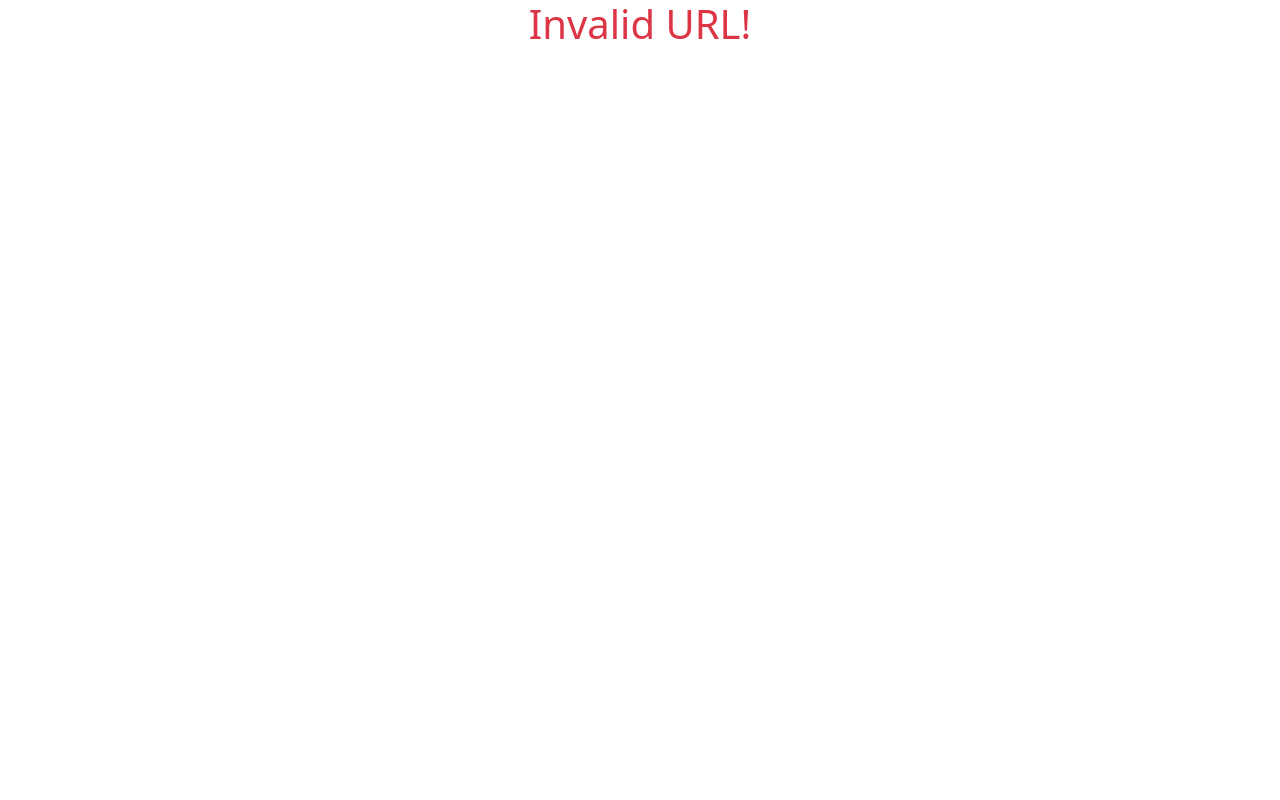
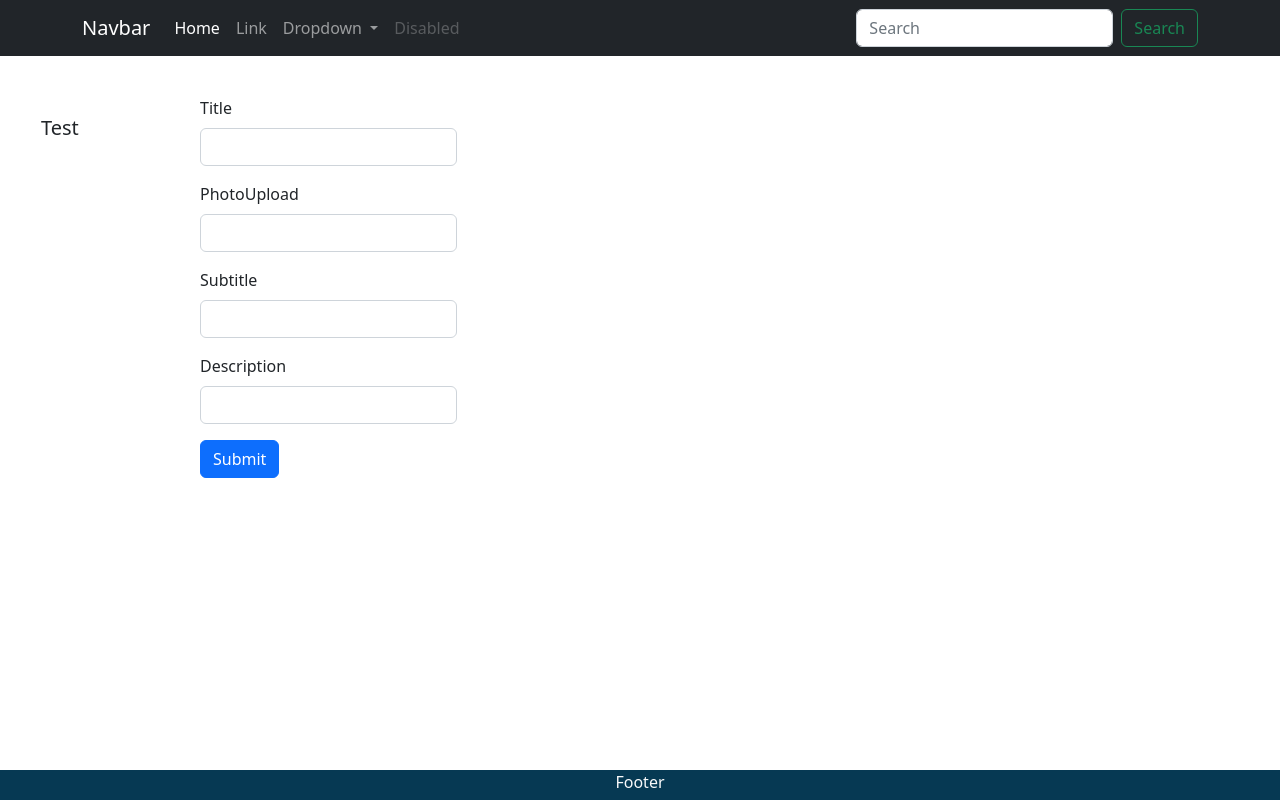
Before and after one commit to shutirtha-roy/angular-task, an Angular app in the folder src/angular-taskThree/: page /movie-form in a window 1280 px wide. Built offline with nearby package versions, Linux system fonts and the light colour scheme.

Commit message:
Movie Form Added

```diff
--- /dev/null
+++ b/src/angular-taskThree/src/app/pages/movie-form/movie-form.component.html
@@ -0,0 +1,25 @@
+<div class="mt-4">
+    <form (ngSubmit)="onSubmit(myForm)" #myForm="ngForm">
+      <div class="mb-3">
+        <label for="title" class="form-label">Title</label>
+        <input type="text" class="form-control" id="title" name="title" ngModel/>
+      </div>
+
+      <div class="mb-3">
+        <label for="photoUpload" class="form-label">PhotoUpload</label>
+        <input type="text" class="form-control" id="photoUpload" name="photoUpload" ngModel/>
+      </div>
+
+      <div class="mb-3">
+        <label for="subtitle" class="form-label">Subtitle</label>
+        <input type="text" class="form-control" id="subtitle" name="subtitle" ngModel/>
+      </div>
+
+      <div class="mb-3">
+        <label for="description" class="form-label">Description</label>
+        <input type="password" class="form-control" id="description" name="description" ngModel/>
+      </div>
+
+      <button type="submit" class="btn btn-primary">Submit</button>
+    </form>
+</div>
--- /dev/null
+++ b/src/angular-taskThree/src/app/pages/movie-form/movie-form.component.ts
@@ -0,0 +1,16 @@
+import { Component } from '@angular/core';
+import { NgForm } from '@angular/forms';
+
+@Component({
+  selector: 'app-movie-form',
+  templateUrl: './movie-form.component.html',
+  styleUrls: ['./movie-form.component.css']
+})
+export class MovieFormComponent {
+
+  constructor() { }
+
+  onSubmit(form: NgForm) {
+    console.log(form.value);
+  }
+}
--- a/src/angular-taskThree/src/app/pages/pages-routing.module.ts
+++ b/src/angular-taskThree/src/app/pages/pages-routing.module.ts
@@ -1,7 +1,19 @@
 import { NgModule } from '@angular/core';
 import { RouterModule, Routes } from '@angular/router';
+import { MovieFormComponent } from './movie-form/movie-form.component';
 
-const routes: Routes = [];
+const routes: Routes = [
+  {
+    path: '',
+    redirectTo: 'movie-form',
+    pathMatch: 'full',
+  }
+  ,
+  {
+    path: 'movie-form',
+    component: MovieFormComponent
+  }
+];
 
 @NgModule({
   imports: [RouterModule.forChild(routes)],
```
Also changed, not shown: src/angular-taskThree/src/app/pages/pages.module.ts (+6 -1 lines), src/angular-taskThree/src/app/pages/movie-form/movie-form.component.css (added), 1 other file (tests, documents, lock files or other folders).
